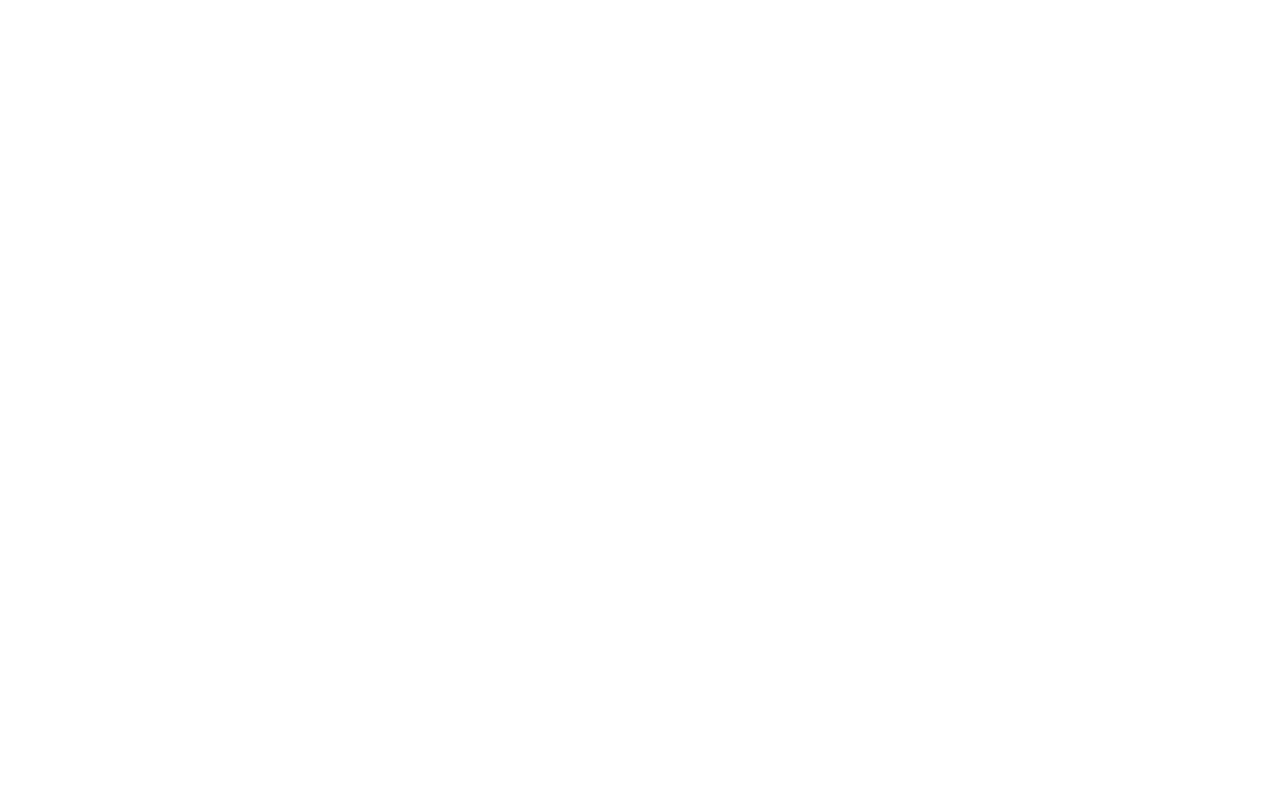
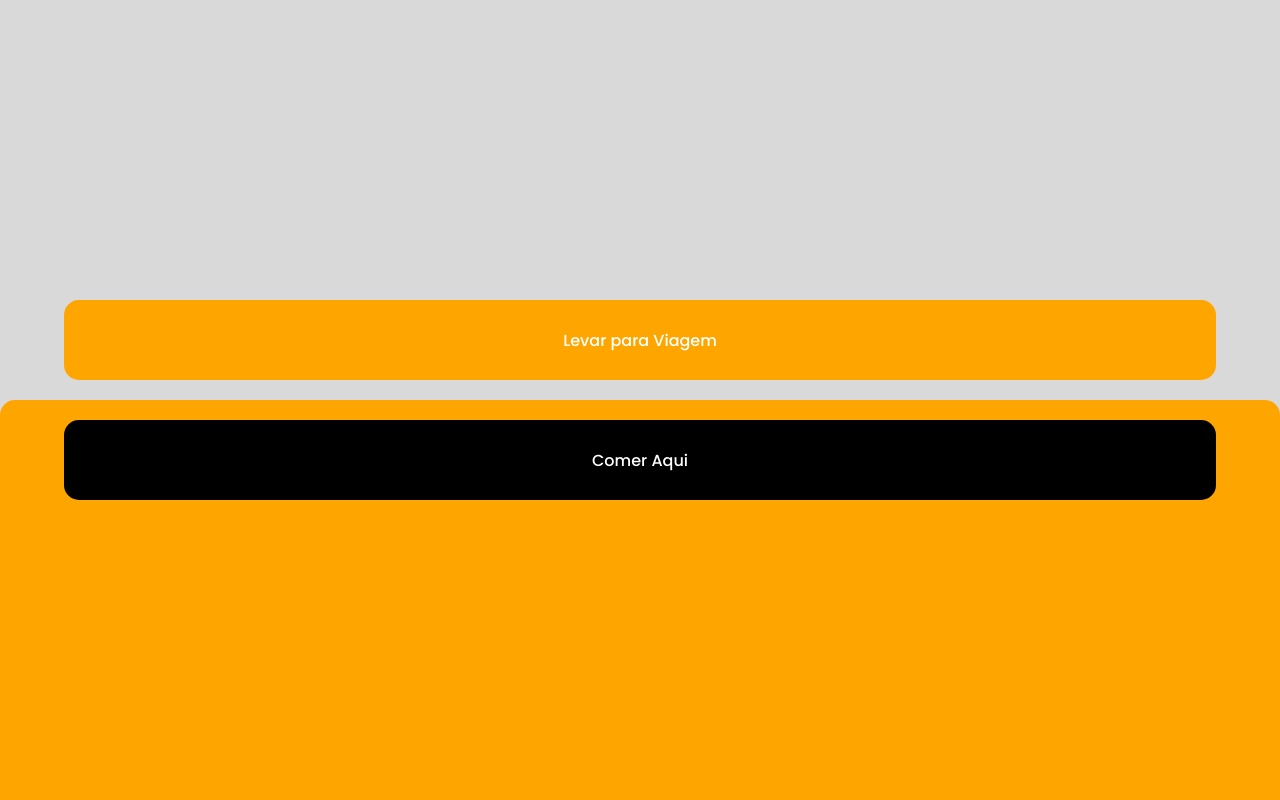
Before and after one commit to CoderixBrasil/hambuguerix, a PHP site: page / in a window 1280 px wide. Before the commit the page is empty. Run offline with PHP 8.4, Linux system fonts and the light colour scheme.

Commit message:
feat: create welcome screen

```diff
--- /dev/null
+++ b/app/View/Mobile/index.css
@@ -0,0 +1,69 @@
+@import url('https://fonts.googleapis.com/css2?family=Poppins:ital,wght@0,100;0,200;0,300;0,400;0,500;0,600;0,700;0,800;0,900;1,100;1,200;1,300;1,400;1,500;1,600;1,700;1,800;1,900&display=swap');
+
+* {
+    margin: 0;
+    box-sizing: border-box;
+    font-family: 'Poppins', sans-serif;
+}
+
+body {
+    background-color: #D9D9D9;
+    width: 100vw;
+    height: 100vh;
+}
+
+.top-section {
+    padding: 20px;
+    background-color: #D9D9D9;
+    height: 50vh;
+    position: relative;
+    display: flex;
+    justify-content: center;
+    align-items: center;
+    flex-direction: column;
+}
+
+.top-section h1 {
+    font-size: 1.5rem;
+    margin-bottom: 40%;
+}
+
+.top-section button {
+    position: absolute;
+    bottom: 20px;
+    width: 90%;
+    height: 20%;
+    border-radius: 15px;
+    border: none;
+    outline: none;
+    background-color: #FFA500;
+    color: #FFFFFF;
+    font-size: 1rem;
+    font-weight: 500;
+}
+
+.bottom-section {
+    padding: 20px;
+    border-radius: 15px 15px 0 0;
+    background-color: #FFA500;
+    height: 50vh;
+    position: relative;
+    display: flex;
+    justify-content: center;
+    align-items: center;
+    flex-direction: column;
+}
+
+.bottom-section button {
+    position: absolute;
+    top: 20px;
+    width: 90%;
+    height: 20%;
+    border-radius: 15px;
+    border: none;
+    outline: none;
+    background-color: #000000;
+    color: #FFFFFF;
+    font-size: 1rem;
+    font-weight: 500;
+}
--- a/app/View/Mobile/index.php
+++ b/app/View/Mobile/index.php
@@ -1,15 +1,27 @@
+<?php
+
+?>
+
 <!DOCTYPE html>
 <html lang="pt-BR">
 
 <head>
     <meta charset="UTF-8">
     <meta name="viewport" content="width=device-width, initial-scale=1.0">
-    <title>Boas-vindas!</title>
+    <link rel="stylesheet" href="index.css">
+    <title>Hamburguerix - Boas-vindas</title>
 </head>
 
 <body>
-
-
+    <main>
+        <div class="top-section">
+            <h1>Boas-vindas!</h1>
+            <button>Levar para Viagem</button>
+        </div>
+        <div class="bottom-section">
+            <button>Comer Aqui</button>
+        </div>
+    </main>
 </body>
 
 </html>
```
